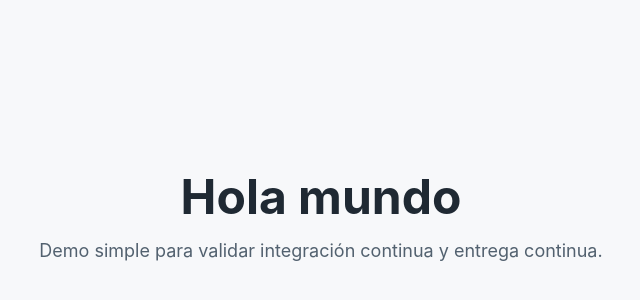
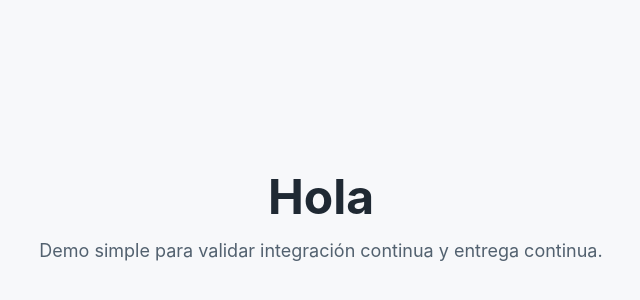
Before and after one commit to aguuuss/CI-CD-TP, a React (Vite) app: page / in a window 1280 px wide. Shown: the part 216-516 px from the top of the page, without its empty margins (319-959 px from the left). Built offline with nearby package versions, Linux system fonts and the light colour scheme.

Commit message:
trigger test error

```diff
--- a/src/App.tsx
+++ b/src/App.tsx
@@ -5,7 +5,7 @@ export function App() {
 
   return (
     <main className="app-shell">
-      <h1>Hola mundo</h1>
+      <h1>Hola </h1>
       <p>Demo simple para validar integración continua y entrega continua.</p>
     </main>
   );
```
